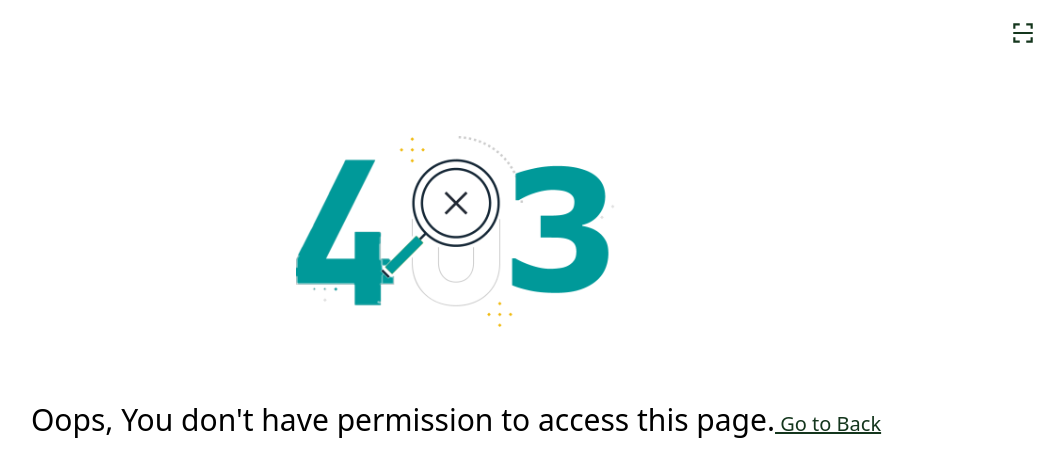
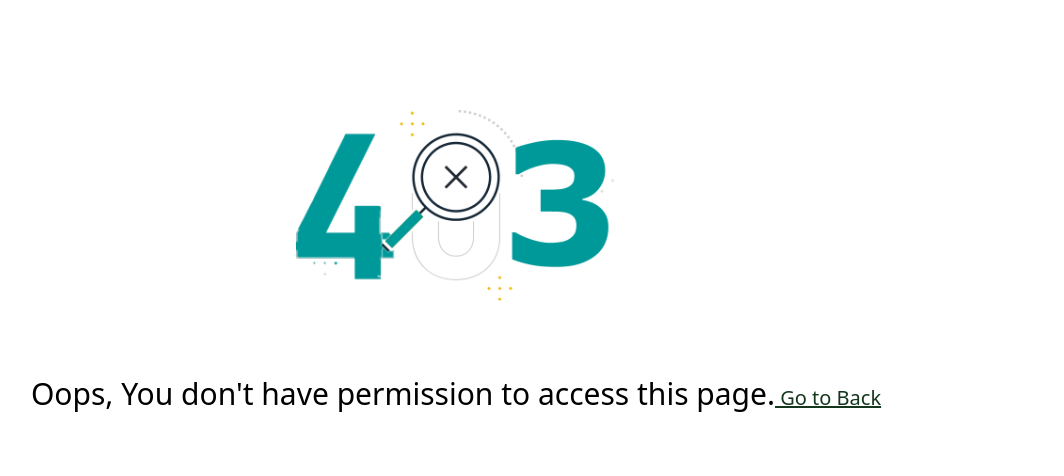
Before and after one commit to Badanix/badanix, a React (Vite) app: page /403 in a window 1280 px wide. Shown: the top 476 px of the page, without its empty margins (184-1248 px from the left). Built offline with nearby package versions, Linux system fonts and the light colour scheme; a web font is replaced by a local one.

Commit message:
updated now

```diff
--- a/src/view/partials/AuthHeader.jsx
+++ b/src/view/partials/AuthHeader.jsx
@@ -1,78 +1,27 @@
-import { useState } from "react";
-import { IMAGE, DOWNLOAD } from '../../components/Constants';
-
+import { IMAGE } from '../../components/Constants';
 import styles from "../../components/styles";
-import UAParser from 'ua-parser-js';
-import { RiQrScan2Line } from "react-icons/ri";
 
 const AuthHeader = () => {
+  return (
+    <div>
+      {/* Header */}
+      <div className={styles.registerHeader}>
+        <a href="/">
+          <img
+            src={IMAGE.site_logo}
+            alt="Logo"
+            className="sm:absolute w-32 -mt-9 mr-5 sm:w-36 sm:h-auto sm:-mt-8"
+          />
+        </a>
 
-const [barcodeDropdown, setbarcodeDropdown]= useState(false);
-
-const handleMouseOver = () => {
-    setbarcodeDropdown(true);
-  };
-
-  // Handle mouse out event to hide dropdown
-  const handleMouseOut = () => {
-    setbarcodeDropdown(false);
-  };
-
-
-   // Function to get the device-specific URL
-   const getDeviceStoreURL = () => {
-    const parser = new UAParser();
-    const result = parser.getResult();
-
-    if (result.os.name === 'Android') {
-      return DOWNLOAD.android_download;
-    }
-
-    if (result.os.name === 'iOS') {
-      return DOWNLOAD.apple_download;
-    }
-
-    return DOWNLOAD.desktop_download;
-  };
-
-
-
-  return (
-    <div  >
-       {/* Header */}
- <div className={styles.registerHeader} >
-  <a href="/"  >  <img src={IMAGE.site_logo} alt="Logo" className="sm:absolute w-32 -mt-9 mr-5  sm:w-36 sm:h-auto sm:-mt-8" />
-  </a>
- <div className={styles.registerHeader}  >
- <div
-      className="relative inline-block"
-      onMouseOver={handleMouseOver}
-      onMouseOut={handleMouseOut}
-    >
-      {/* QR Code Icon */}
-      <RiQrScan2Line
-        className="mx-[20px] cursor-pointer text-primary dark:text-secondary"
-        size={26}
-      />
-
-      {/* Dropdown for Barcode */}
-      {barcodeDropdown && (
-  <div className="absolute top-0 right-0 mt-2 w-48 bg-white border border-gray-300 rounded-lg shadow-lg z-20">
-    <div className="p-4">
-      <Barcode value={getDeviceStoreURL()} size={160} />
-      <p className="text-center text-primary dark:text-secondary font-[700] mt-2">Scan to Download</p>
-    </div>
-  </div>
-)}
-
-    </div>
-   {/* <ToggleTheme/> */}
+        <div className={styles.registerHeader}>
+          {/* You can add other components here, like a theme toggle if needed */}
+          {/* <ToggleTheme/> */}
         </div>
       </div>
       {/* End of header */}
+    </div>
+  );
+};
 
-    </div>
-  )
-}
-
-export default AuthHeader
+export default AuthHeader;
```
